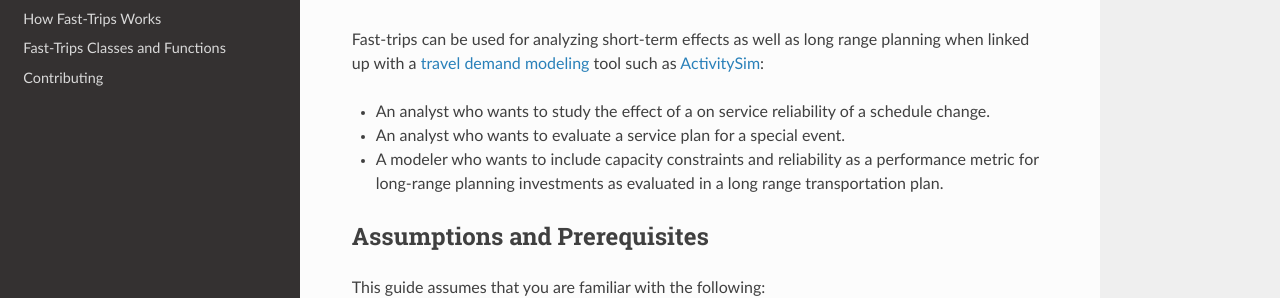
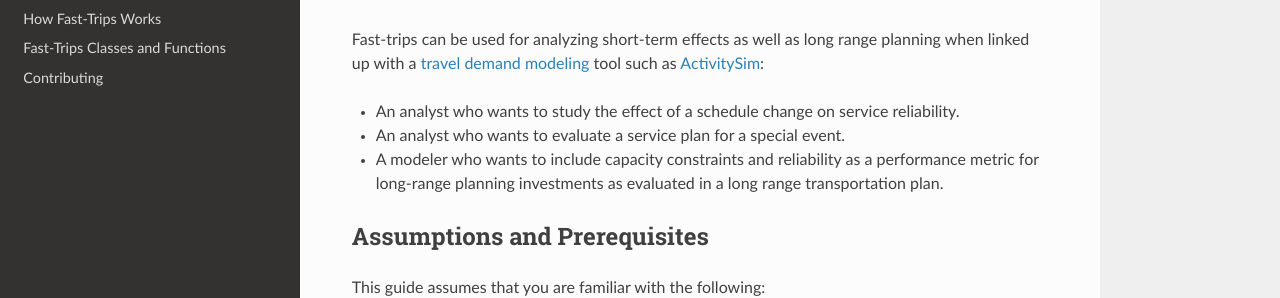
Before and after one commit to Fast-Trips/fast-trips, a Sphinx documentation site: the page built from doc/source/index.rst, in a window 1280 px wide and 900 px high, scrolled down 834 px. Shown: the part 156-454 px from the top of the window. Built offline with Sphinx 7.4.7 and the Read the Docs theme 2.0.0, drawn with Linux system fonts in a browser that asks for light colours.

Commit message:
Minor grammar edit

```diff
--- a/doc/source/index.rst
+++ b/doc/source/index.rst
@@ -26,7 +26,7 @@ Use Cases
 ----------
 Fast-trips can be used for analyzing short-term effects as well as long range planning when linked up with a `travel demand modeling  <https://zephyrtransport.github.io/zephyr-directory/project-groups/abm-platforms/>`_ tool such as `ActivitySim <https://github.com/UDST/activitysim>`_:
 
-* An analyst who wants to study the effect of a on service reliability of a schedule change.
+* An analyst who wants to study the effect of a schedule change on service reliability.
 * An analyst who wants to evaluate a service plan for a special event.
 * A modeler who wants to include capacity constraints and reliability as a performance metric for long-range planning investments as evaluated in a long range transportation plan.
 
```
